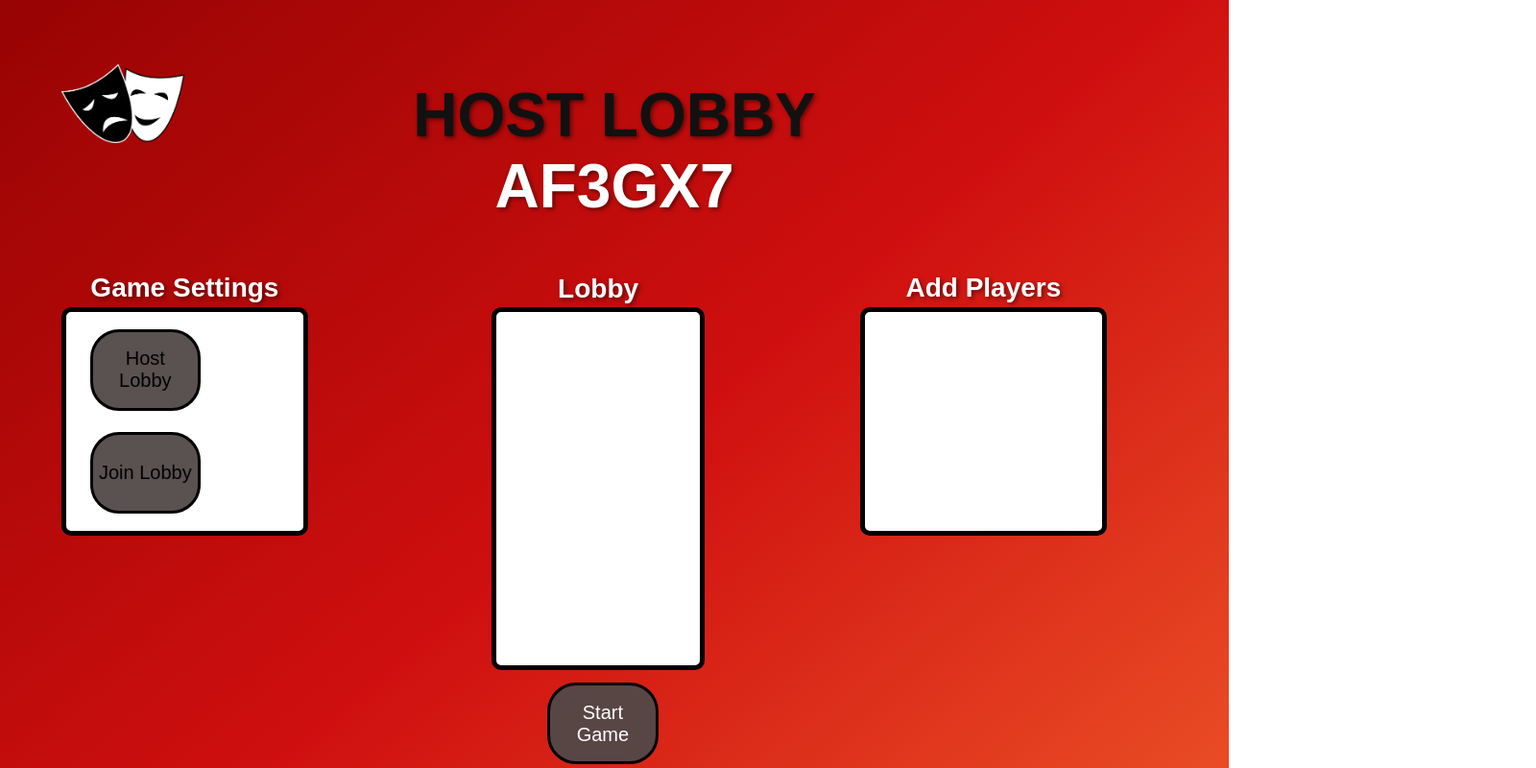
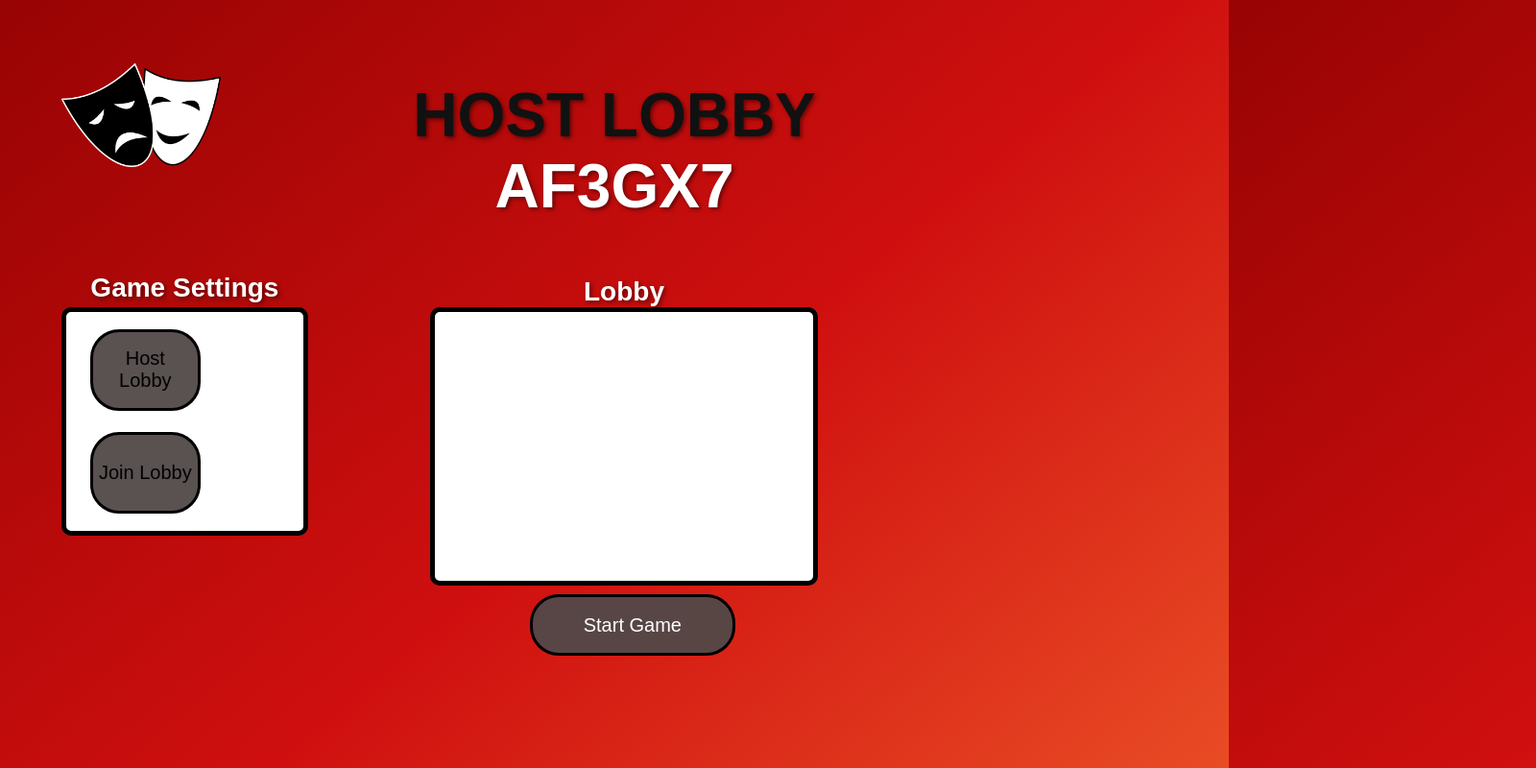
Before and after one commit to Ryan-Mackenzie-MMU/OddOneOutGame, a plain HTML site: page HTML/Host_Lobby.html in a window 1280 px wide. Shown: the whole page at 96% size, 1600 px wide, since content can reach past the window. Drawn offline with Linux system fonts and the light colour scheme.

Commit message:
Made host lobby dynamically resize

```diff
--- a/CSS/Host_Lobby_Style.css
+++ b/CSS/Host_Lobby_Style.css
@@ -13,9 +13,19 @@
     top: 5%; /* 10% from top of the screen */
     left: 50%;
     transform: translateX(-50%);
-    font-size: 8vmin;
     color: rgb(17, 17, 17);
     text-shadow: 2px 2px 4px rgba(0, 0, 0, 0.5);
+}
+
+.title-container {
+    position: absolute;
+    top: 5%; /* 10% from top of the screen */
+    left: 50%;
+    transform: translateX(-50%);
+    color: rgb(17, 17, 17);
+    text-shadow: 2px 2px 4px rgba(0, 0, 0, 0.5);
+    width: 150%;
+    font-size: 4vmin;
 }
 
 #gameCode{
@@ -24,10 +34,10 @@
 
 .chooselobby-mask {
     position: absolute;
-    top: 3%;              /* Adjust this value to move it up/down */
+    top: 0%;
     left: 5%;
-    width: 10%;
-    height: 21%;
+    width: 13%;
+    height: 30%;
     object-fit: contain;
 }
 
@@ -49,7 +59,7 @@
     position: absolute;
     top: -26%;
     font-size: 3.5vmin;
-    width: 100%;
+    width: 150%;
 }
 
 button{
@@ -77,9 +87,9 @@
 .playersInLobby-container{
     position: absolute;
     top: 40%;              /* Adjust this value to move it up/down */
-    left: 40%;
-    width: 15.8%;
-    height: 46%;
+    left: 35%;
+    width: 30%;
+    height: 35%;
     object-fit: contain;
     padding-left: 10px;
     border: 5px solid black;
@@ -91,9 +101,9 @@
 #playerLobbyText{
     color: white;
     position: absolute;
-    top: -16%;
+    top: -20%;
     font-size: 3.5vmin;
-    width: 100%;
+    width: 150%;
 }
 
 #startGame-button{
--- a/HTML/Host_Lobby.html
+++ b/HTML/Host_Lobby.html
@@ -28,10 +28,6 @@
         <h1 id="playerLobbyText">Lobby</h1>
         <button id="startGame-button">Start Game</button>
     </div>
-
-    <div class="addPlayer-container">
-        <h1 id="addPlayerText">Add Players</h1>
-    </div>
 </body>
 
 </html>
```
